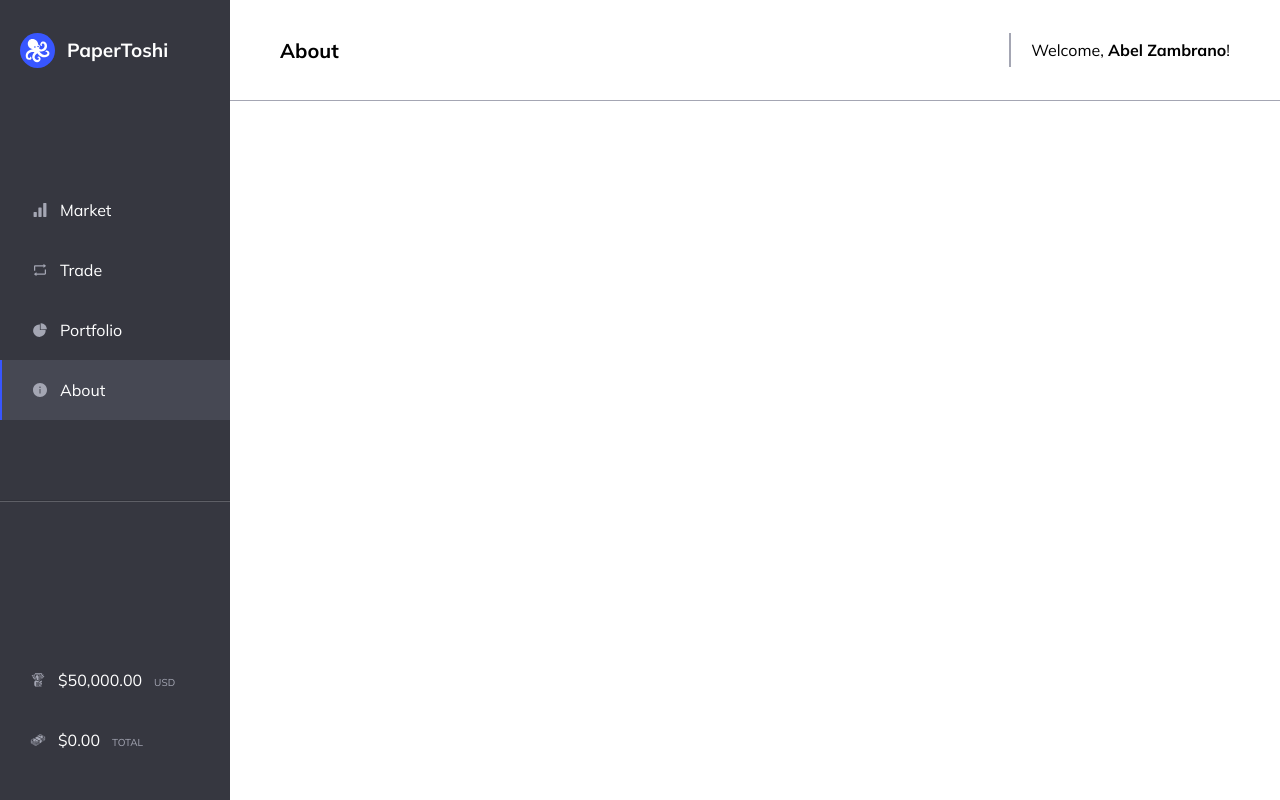
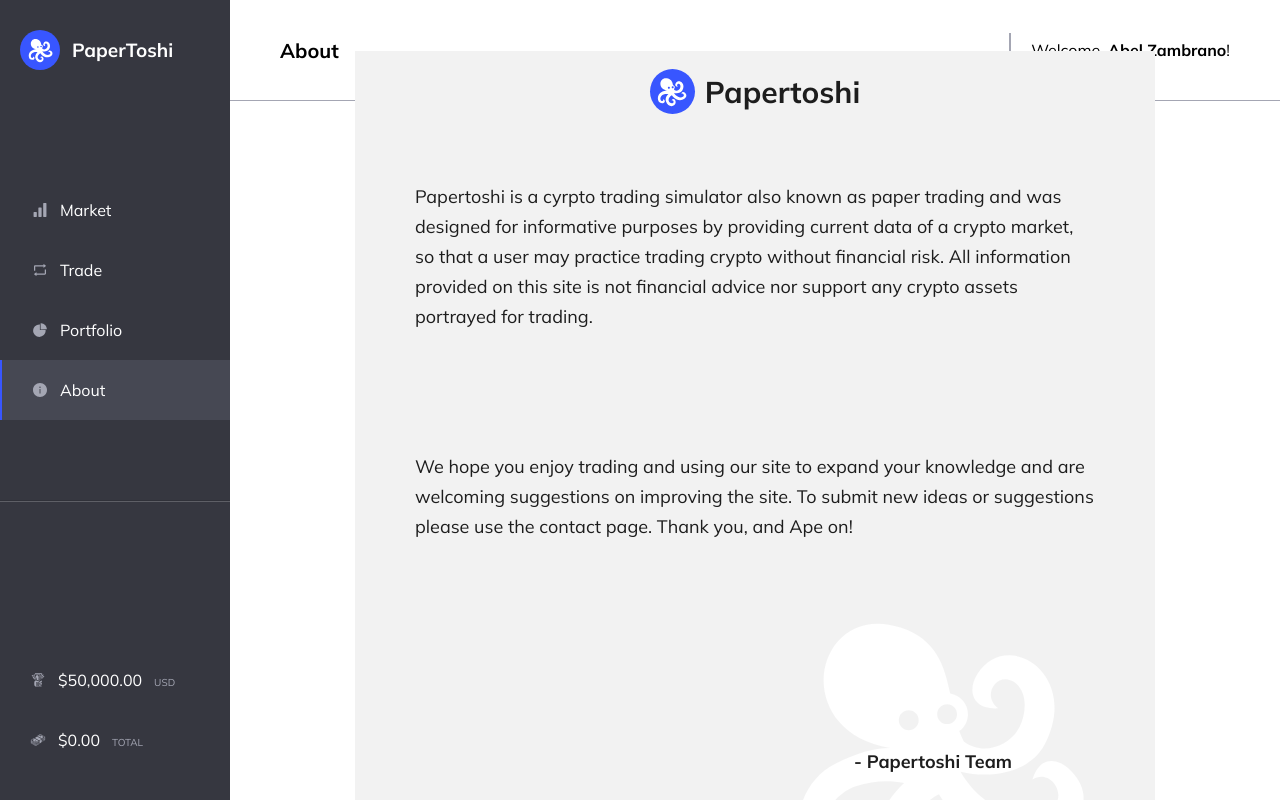
Before and after one commit to Abel-Zambrano/papertoshi, a Next.js app: page /about in a window 1280 px wide. Built offline with nearby package versions, Linux system fonts and the light colour scheme.

Commit message:
create about page

```diff
--- /dev/null
+++ b/components/AboutInfo.tsx
@@ -0,0 +1,77 @@
+import styled from "styled-components";
+import Logo from "./Logo";
+import { GiOctopus } from "react-icons/gi";
+
+const MyAboutInfo = styled.div`
+  display: flex;
+  justify-content: center;
+  align-items: center;
+  width: 100%;
+  height: 100%;
+`;
+
+const Content = styled.div`
+  display: flex;
+  align-items: center;
+  flex-direction: column;
+  width: 800px;
+  height: 900px;
+  background-color: var(--off-white);
+`;
+
+const MyLogo = styled(Logo)`
+  margin-top: 10px;
+`;
+
+const Info = styled.p`
+  padding: 60px;
+  font-size: 1.8rem;
+  line-height: 3rem;
+  color: var(--black-light);
+`;
+
+const SignWrapper = styled.div`
+  margin-top: 10px;
+  margin-left: 350px;
+  /* background-color: yellowgreen; //todo : remove */
+
+  .sign-octo {
+    color: var(--white);
+    font-size: 30rem;
+    margin: 0 -20px -100px 0;
+  }
+`;
+
+const Sign = styled.h3`
+  font-size: 1.8rem;
+  color: var(--black-light);
+  margin-top: -65px;
+  margin-left: 64px;
+`;
+
+export default function AboutInfo() {
+  return (
+    <MyAboutInfo>
+      <Content>
+        <MyLogo />
+        <Info>
+          Papertoshi is a cyrpto trading simulator also known as paper trading
+          and was designed for informative purposes by providing current data of
+          a crypto market, so that a user may practice trading crypto without
+          financial risk. All information provided on this site is not financial
+          advice nor support any crypto assets portrayed for trading.
+        </Info>
+        <Info>
+          We hope you enjoy trading and using our site to expand your knowledge
+          and are welcoming suggestions on improving the site. To submit new
+          ideas or suggestions please use the contact page. Thank you, and Ape
+          on!
+        </Info>
+        <SignWrapper>
+          <GiOctopus className="sign-octo" />
+          <Sign>- Papertoshi Team</Sign>
+        </SignWrapper>
+      </Content>
+    </MyAboutInfo>
+  );
+}
--- /dev/null
+++ b/components/Logo.tsx
@@ -0,0 +1,43 @@
+import styled from "styled-components";
+import { GiOctopus } from "react-icons/gi";
+
+const MyLogo = styled.div`
+  display: flex;
+  justify-content: center;
+  align-items: center;
+  width: 340px;
+  padding: 8px;
+`;
+
+const IconWrapper = styled.div`
+  display: flex;
+  justify-content: center;
+  align-items: center;
+  height: 45px;
+  width: 45px;
+  border-radius: 50%;
+  color: var(--white);
+  font-size: 3rem;
+  background-color: var(--primary);
+`;
+
+const Name = styled.h1`
+  font-size: 3rem;
+  color: var(--black-light);
+  margin-left: 10px;
+`;
+
+type Props = {
+  className?: string;
+};
+
+export default function Logo({ className }: Props) {
+  return (
+    <MyLogo className={className}>
+      <IconWrapper>
+        <GiOctopus />
+      </IconWrapper>
+      <Name>Papertoshi</Name>
+    </MyLogo>
+  );
+}
--- a/components/SideBar.tsx
+++ b/components/SideBar.tsx
@@ -27,8 +27,9 @@ const MySideBar = styled.div`
       justify-content: center;
       align-items: center;
       background-color: var(--primary);
+      height: 40px;
+      width: 40px;
       border-radius: 50%;
-      padding: 5px;
       margin-left: 20px;
     }
 
--- a/pages/about.tsx
+++ b/pages/about.tsx
@@ -1,5 +1,10 @@
+import AboutInfo from "../components/AboutInfo";
 import Page from "../components/Page";
 
 export default function About() {
-  return <Page></Page>;
+  return (
+    <Page>
+      <AboutInfo />
+    </Page>
+  );
 }
```
